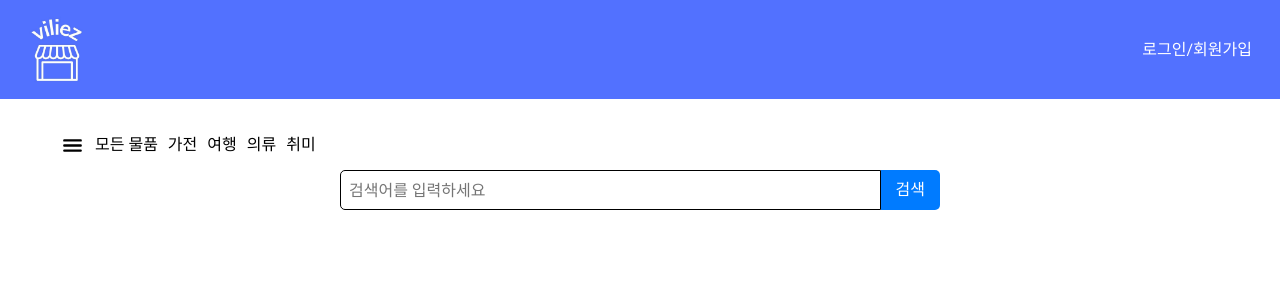
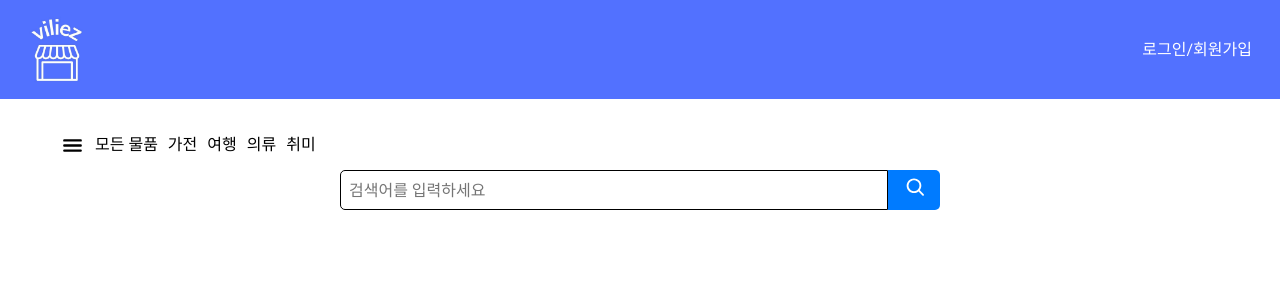
Before and after one commit to Sungwoo00/Viliez, a React (Create React App) app in the folder c2c-pwa/: page / in a window 1280 px wide. Shown: the top 300 px of the page. Built offline with nearby package versions, Linux system fonts and the light colour scheme; no server answers; the database is empty.

Commit message:
SearchBar icon

```diff
--- a/c2c-pwa/src/components/SearchBar.js
+++ b/c2c-pwa/src/components/SearchBar.js
@@ -1,7 +1,9 @@
-import React, { useState } from "react";
-import styles from "./SearchBar.module.css";
+import React, { useState } from 'react';
+import styles from './SearchBar.module.css';
+import { CgSearch } from 'react-icons/cg';
+
 function SearchBar({ onSearch }) {
-  const [keyword, setKeyword] = useState("");
+  const [keyword, setKeyword] = useState('');
 
   const handleChange = (event) => {
     setKeyword(event.target.value);
@@ -22,7 +24,7 @@ function SearchBar({ onSearch }) {
           onChange={handleChange}
         />
         <button className={styles.searchBtn} type="submit">
-          검색
+          <CgSearch style={{ fontSize: '22px' }} />
         </button>
       </div>
     </form>
```
